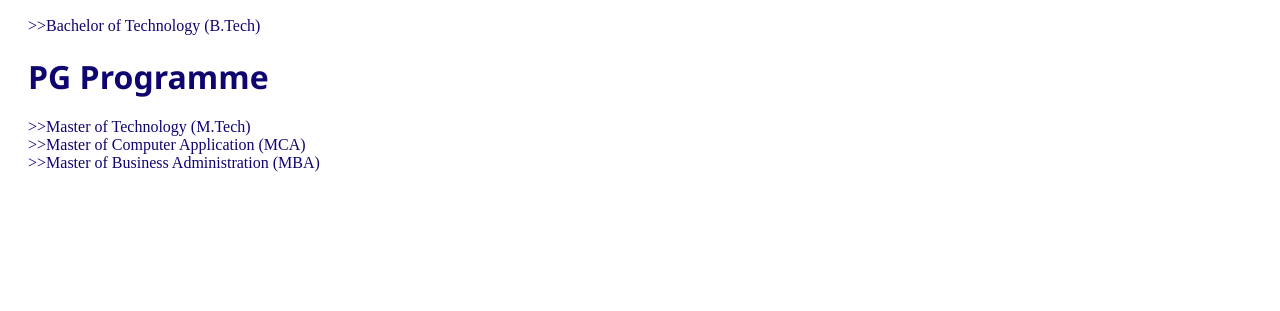
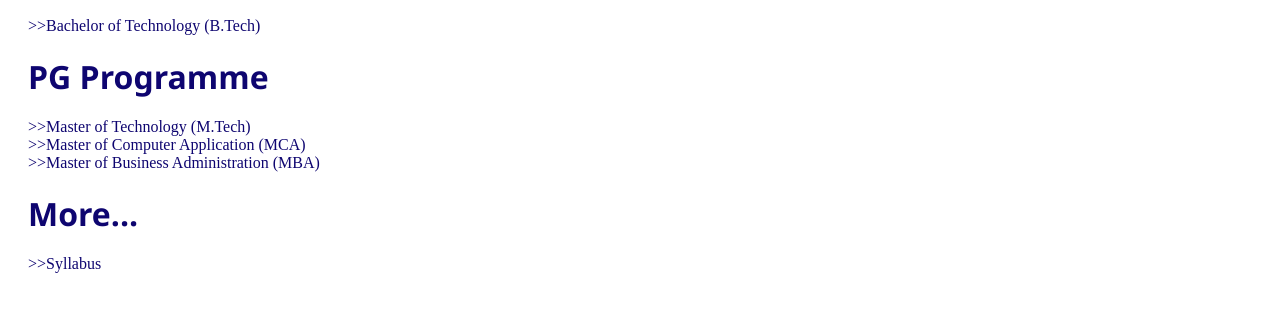
Before and after one commit to Ashwin-Samuel/BIT, a plain HTML site: page Task5-1.html in a window 1280 px wide. Shown: the part 225-536 px from the top of the page. Drawn offline with Linux system fonts and the light colour scheme.

Commit message:
Add syllabus link and 'More...' section
Added a new section for additional resources including a syllabus link.

```diff
--- a/Task5-1.html
+++ b/Task5-1.html
@@ -31,5 +31,9 @@
             <a href="#">>>Master of Computer Application (MCA)</a><br>
             <a href="#">>>Master of Business Administration (MBA)</a>
         </nav>
+        <h1>More...</h1>
+        <nav>
+            <a href="DS Sem 3.pdf">>>Syllabus</a><br>
+        </nav>
     </body>
 </html>
```
